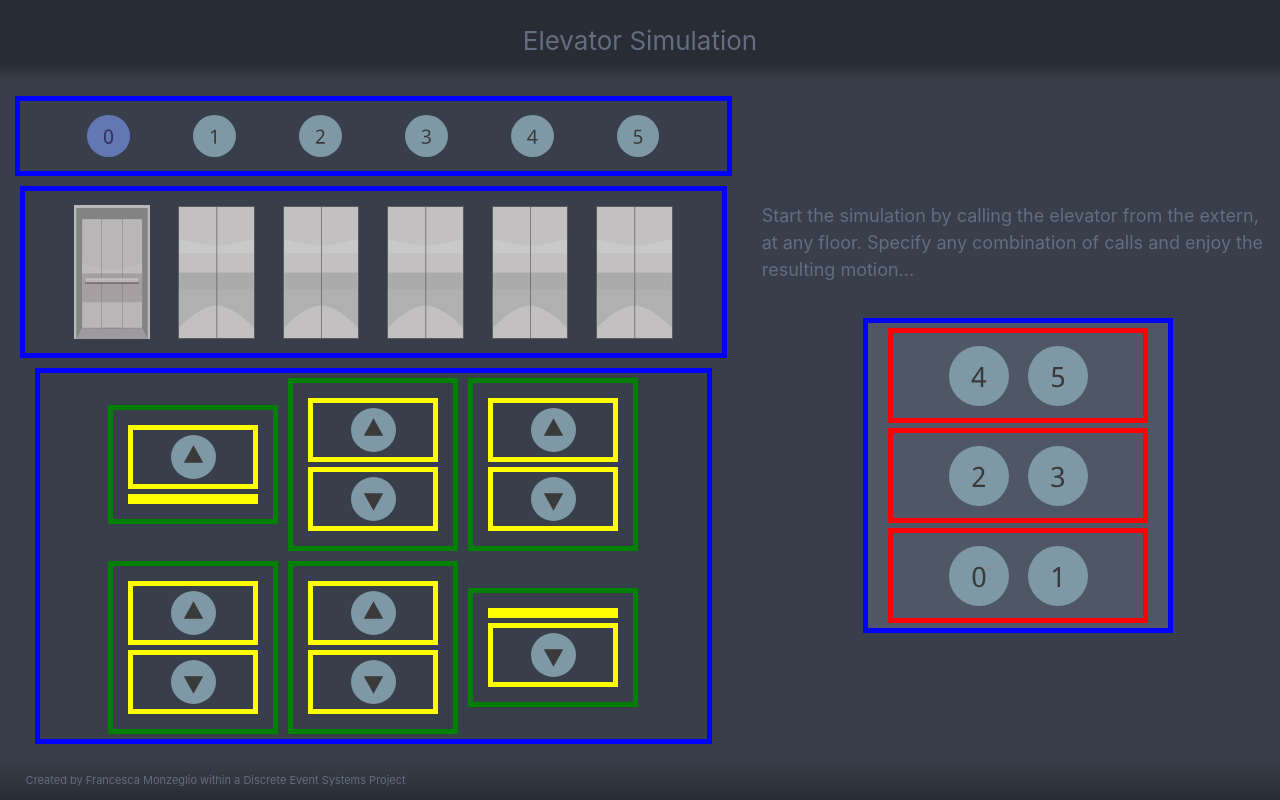
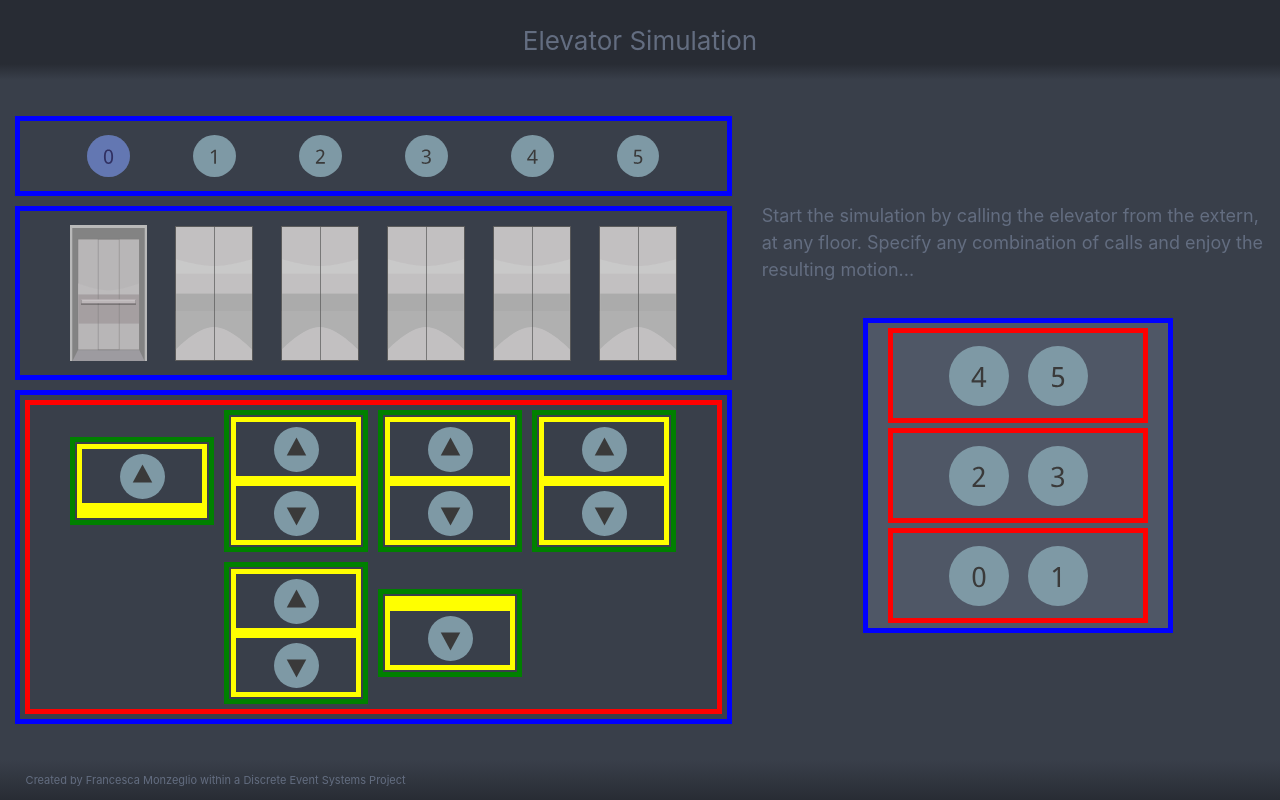
Before and after one commit to fmonze/ElevatorSimulation, a React (Create React App) app: page / in a window 1280 px wide. Built offline with nearby package versions, Linux system fonts and the light colour scheme.

Commit message:
working on command alignment

```diff
--- a/src/ElevatorAnimation.js
+++ b/src/ElevatorAnimation.js
@@ -4,7 +4,8 @@ import closedLift from './closed_cage.svg';
 
 const divStyle = {
     margin: '5px',
-    border: '5px solid blue'
+    border: '5px solid blue',
+    width: '100%'
 };
 
 class ElevatorAnimation extends Component {
--- a/src/ElevatorCommands.js
+++ b/src/ElevatorCommands.js
@@ -3,10 +3,16 @@ import UpDownCommand from './UpDownCommand'; // name of imported component must
 
 const myRow = {
     margin: '5px',
-    border: '5px solid blue',
+    border: '5px solid red',
     display: "flex",
     alignItems: "center",
     justifyContent: "center",
+};
+
+const divStyle = {
+    margin: '5px',
+    border: '5px solid blue',
+    width: '100%'
 };
 
 class ElevatorCommands extends Component {
@@ -22,8 +28,7 @@ class ElevatorCommands extends Component {
         render() {
         // todo se definisco come class App-header prende quelle caratteristiche
         return (
-            <header>
-                <div className="container-fluid">
+            <header style={divStyle}>
                     <div className="row" style={myRow}>
                         <UpDownCommand id={0} upDownData={this.props.commandsData}
                                        updateSwitchButton={(servedFloors) => { this.props.updateSwitchFromCommands(servedFloors)}}
@@ -158,7 +163,6 @@ class ElevatorCommands extends Component {
                                            }
                                        }}/>
                     </div>
-                </div>
             </header>
         );
     }
--- a/src/UpDownCommand.js
+++ b/src/UpDownCommand.js
@@ -4,14 +4,13 @@ import downButton from './downButton.svg';
 import currentFloor from './current_floor_button.svg';
 
 const divStyle = {
-    padding: '10px',
+    padding: '2px',
     margin: '5px',
     border: '5px solid green'
 };
 
 const myRow = {
     position: 'relative',
-    margin: '5px',
     border: '5px solid yellow'
 };
 
```
